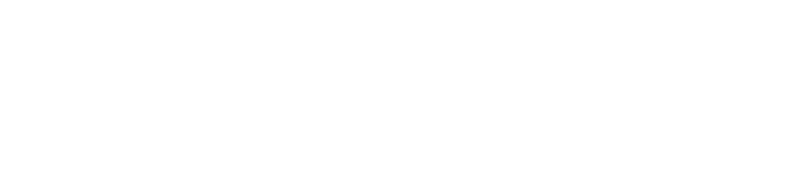
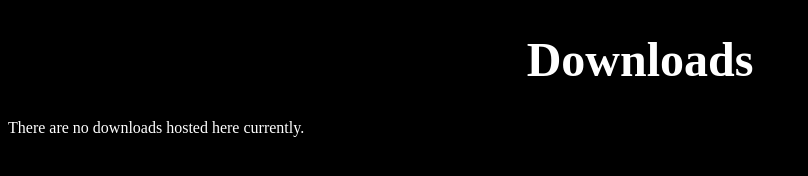
Before and after one commit to TheWa1kingTac0/public-downloads, a plain HTML site: page index.html in a window 1280 px wide. Shown: the whole page, without its empty margins (0-808 px from the left). Drawn offline with Linux system fonts and the light colour scheme.

Commit message:
Update index.html

```diff
--- a/index.html
+++ b/index.html
@@ -1,7 +1,7 @@
 <!DOCTYPE html>
 <html>
     <head><title>Downloads</title></head>
-    <body style="color:black;">
+    <body style="background-color:black;">
         <h1 style="color:white;font-size:300%;text-align:center;">Downloads</h1>
         <p style="color:white;">There are no downloads hosted here currently.</p>
     </body>
```
